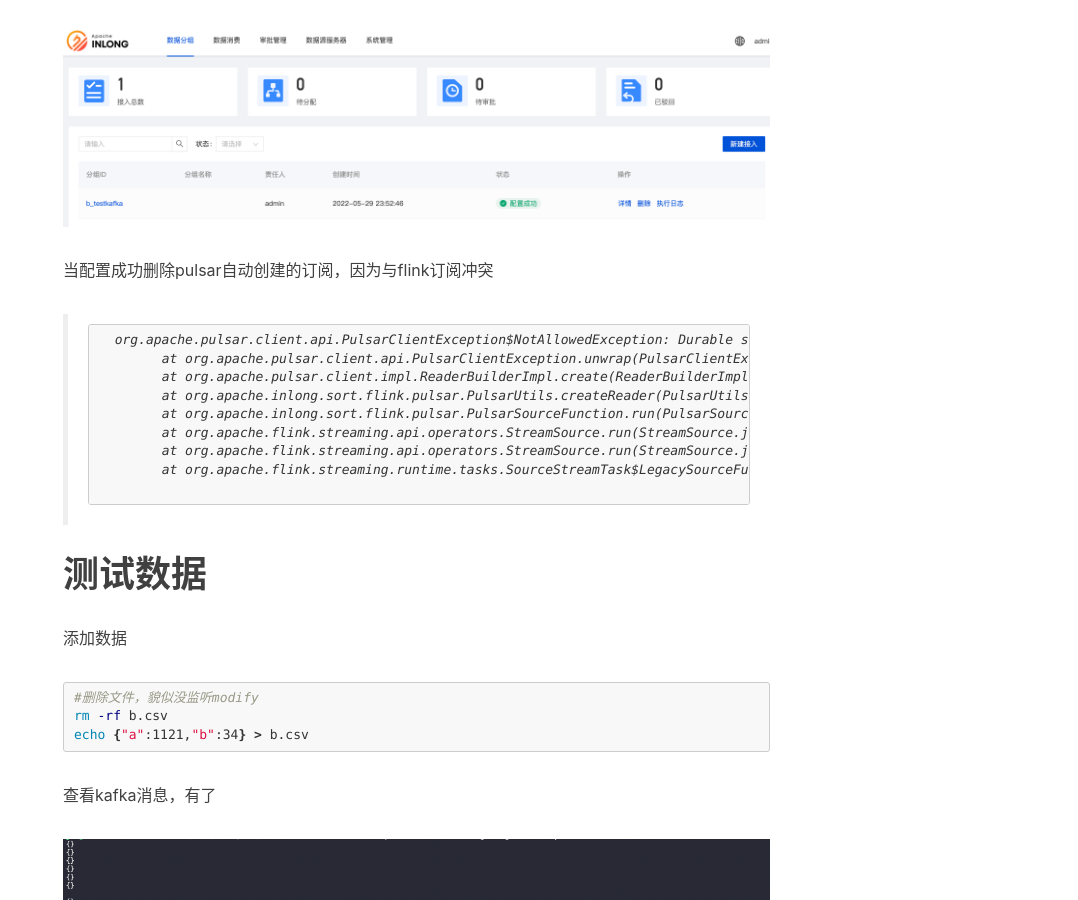
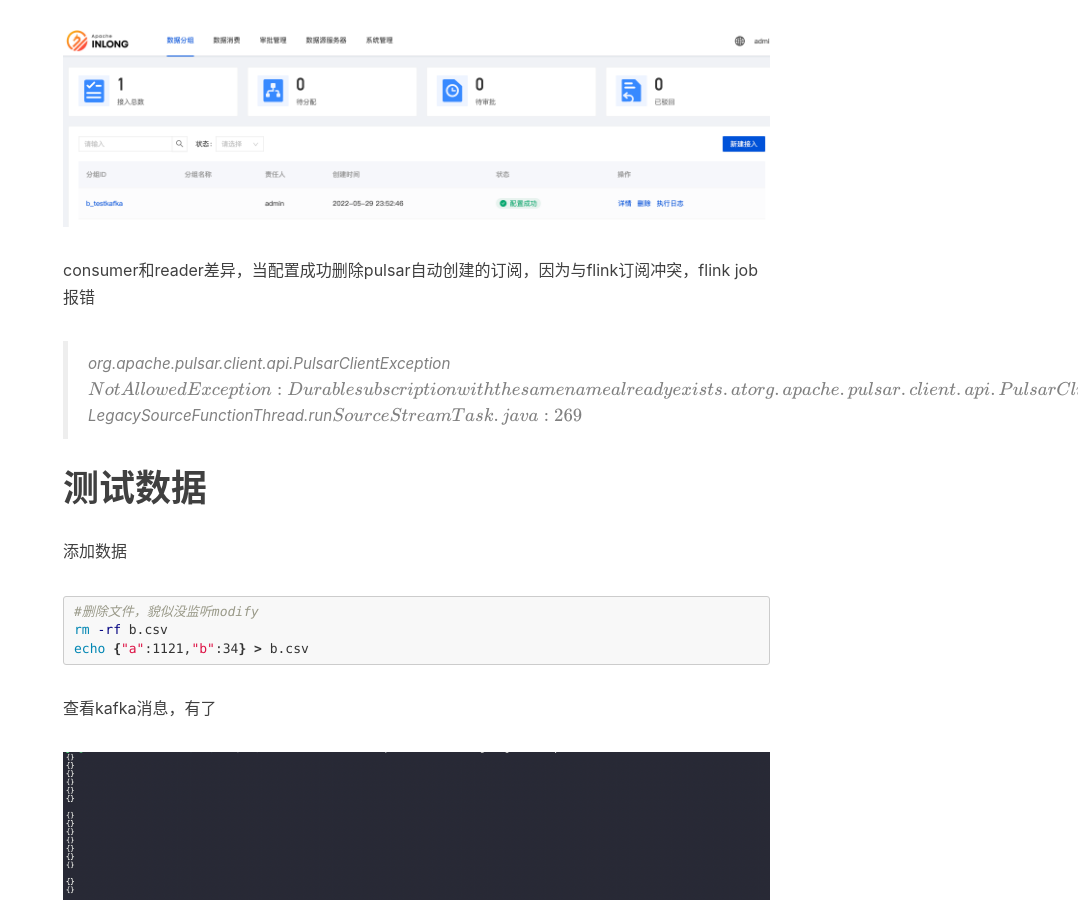
Before and after one commit to ChPi/ChPi.github.io, a Jekyll site: the page built from _posts/2022-05-16-inlong采集csv文件.markdown, in a window 1280 px wide and 900 px high, scrolled down 2798 px. Shown: the whole window, without its empty margins (202-1280 px from the left). Built offline with Jekyll 4.4.1, drawn with Linux system fonts in a browser that asks for light colours; nearby versions of some CDN libraries; formulas are drawn with MathJax 3; comment, search, counter and statistics services are not loaded; some of the changed text lies outside the part shown.

Commit message:
Apache Inlong部署测试

````diff
--- a/_posts/2022-05-16-inlong采集csv文件.markdown
+++ b/_posts/2022-05-16-inlong采集csv文件.markdown
@@ -10,7 +10,7 @@ tags:
 ---
 
 部署完成开始上手，先来个本地csv到kafka
-> 基于1.1版本, 跑通不容易，最开始本地csv到kafka一直没成功，经过几天调试代码熟悉，终于成功，下面步骤
+> 基于1.1版本，不了解没使用过flink、pulsar, 跑通不容易，最开始本地csv到kafka一直没成功，经过几天调试代码熟悉，终于成功，下面步骤
 
 # 数据分组-新建接入
 
@@ -36,9 +36,8 @@ tags:
 
 ![image-20220529235716714](/img/inlong/image-20220529235716714.png)
 
-当配置成功删除pulsar自动创建的订阅，因为与flink订阅冲突
+consumer和reader差异，当配置成功删除pulsar自动创建的订阅，因为与flink订阅冲突，flink job报错
 
->   ```
 >   org.apache.pulsar.client.api.PulsarClientException$NotAllowedException: Durable subscription with the same name already exists.
 >   	at org.apache.pulsar.client.api.PulsarClientException.unwrap(PulsarClientException.java:1001)
 >   	at org.apache.pulsar.client.impl.ReaderBuilderImpl.create(ReaderBuilderImpl.java:78)
@@ -47,9 +46,6 @@ tags:
 >   	at org.apache.flink.streaming.api.operators.StreamSource.run(StreamSource.java:104)
 >   	at org.apache.flink.streaming.api.operators.StreamSource.run(StreamSource.java:60)
 >   	at org.apache.flink.streaming.runtime.tasks.SourceStreamTask$LegacySourceFunctionThread.run(SourceStreamTask.java:269)
->
->   ```
->
 
 # 测试数据
 
````
